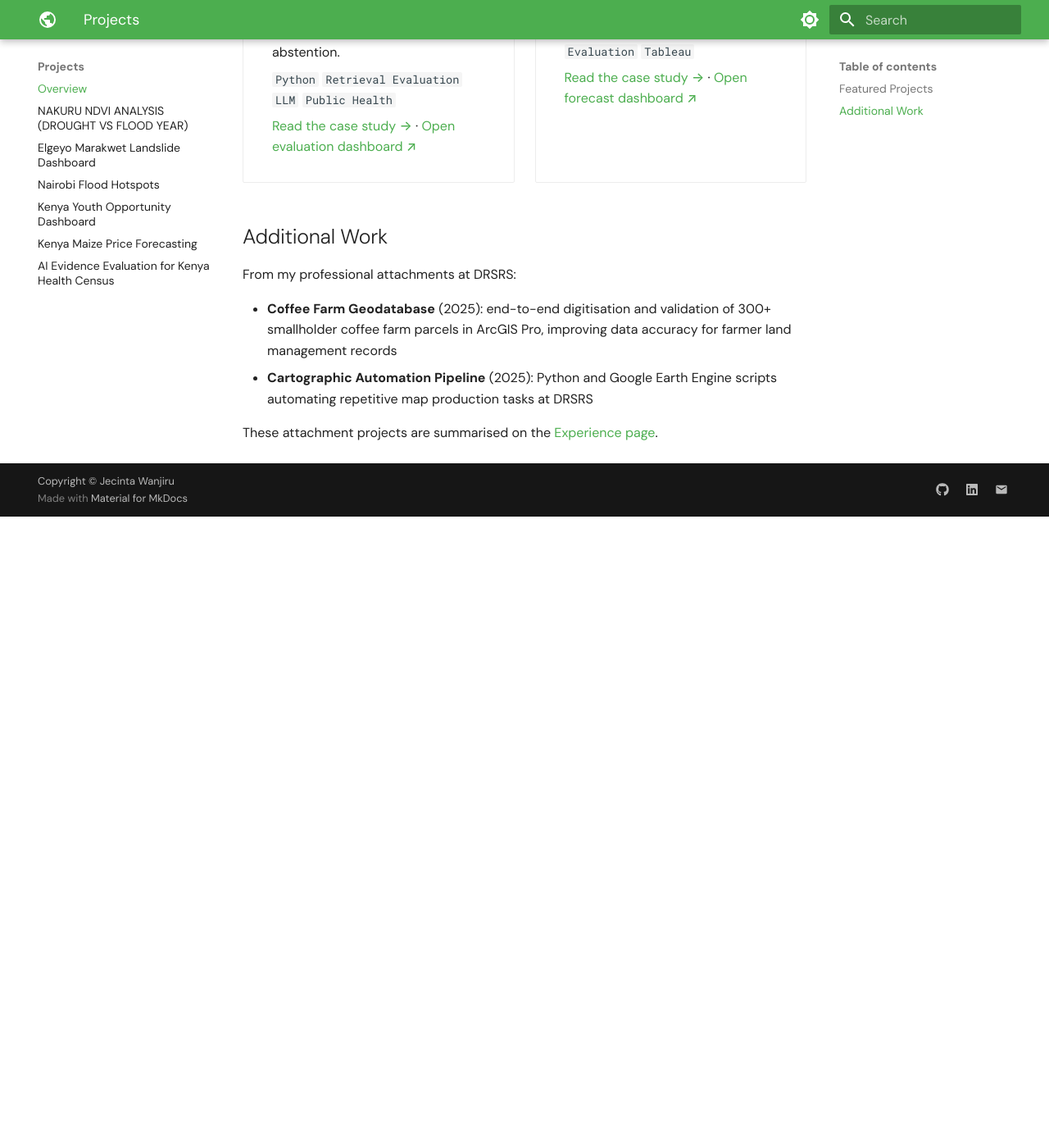
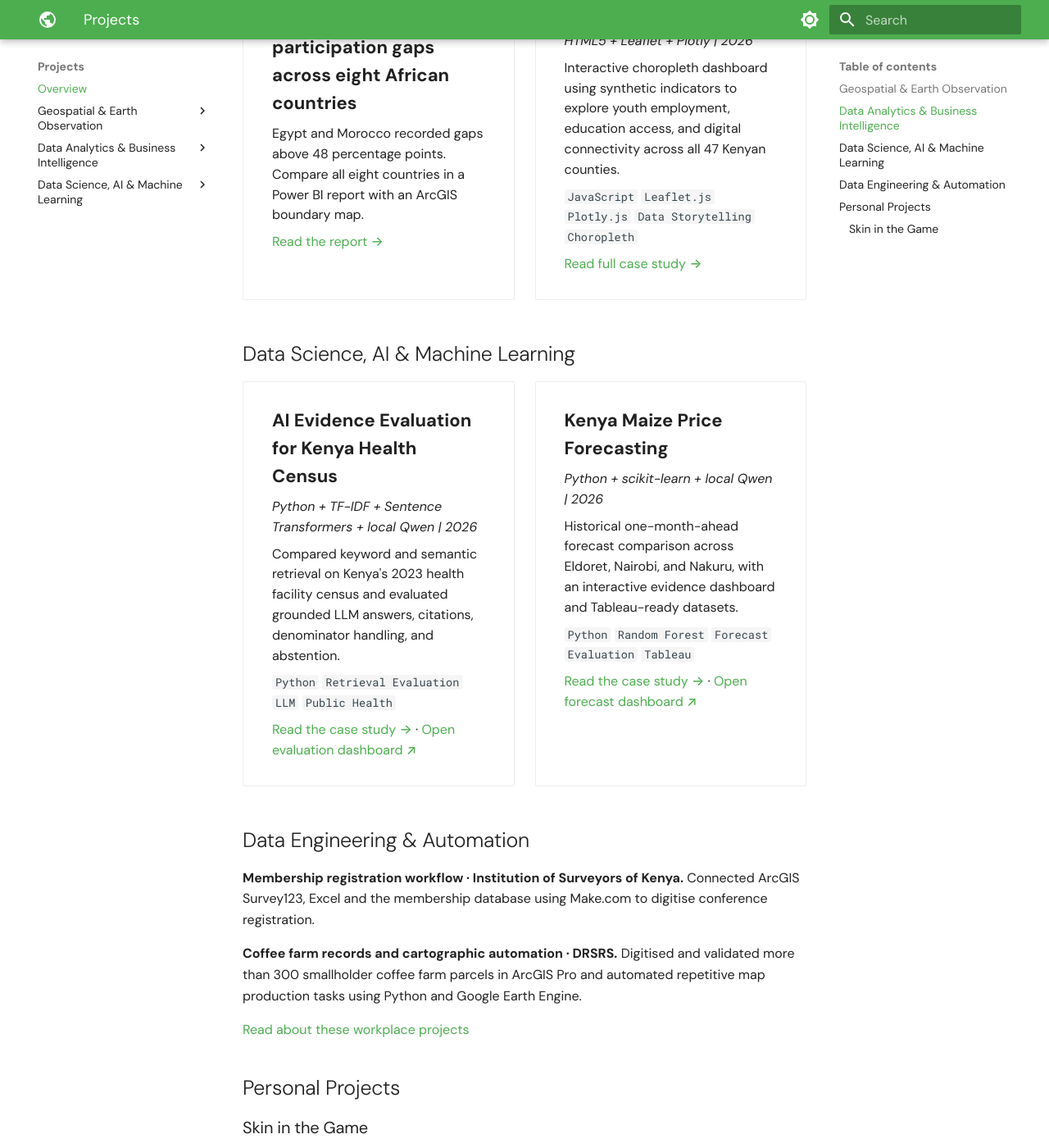
Before and after one commit to Wanjiru-1/Wanjiru-1.github.io, an MkDocs documentation site: the page built from docs/projects/index.md, in a window 1280 px wide and 1400 px high, scrolled down 2053 px. Shown: the whole window at 82% size. Built offline with MkDocs 1.6.1 and Material for MkDocs 9.7.7, drawn with Linux system fonts in a browser that asks for light colours; before the commit the page ends 2683 px from its top, so only the background shows below that; some of the changed text lies outside the part shown.

Commit message:
Organise portfolio projects and add the Power BI participation report (#1)
* Organise portfolio projects and add Power BI participation report

* Group modelling projects and add engineering and personal sections

* Feature Skin in the Game under Personal Projects

```diff
--- a/docs/projects/index.md
+++ b/docs/projects/index.md
@@ -5,9 +5,9 @@ description: Geospatial and data science projects by Jecinta Wanjiru Kinyanjui
 
 # Projects
 
-Geospatial, AI, and data analytics projects addressing climate risk, disaster preparedness, public health evidence, agriculture, and youth opportunity across Kenya. Each project presents its question, methods, data sources, results, and limitations.
+Geospatial, AI, and data analytics projects addressing climate risk, disaster preparedness, public health evidence, agriculture, and youth opportunity in Kenya and across selected African countries. Each project presents its question, methods, data sources, results, and limitations.
 
-## Featured Projects
+## Geospatial & Earth Observation
 
 <div class="grid cards" markdown>
 
@@ -50,17 +50,37 @@ Geospatial, AI, and data analytics projects addressing climate risk, disaster pr
 
     [Read full case study →](nairobi-flood-hotspots.md)
 
+</div>
+
+## Data Analytics & Business Intelligence
+
+<div class="grid cards" markdown>
+
+-   [![Ranked participation gaps for eight countries](../assets/images/participation-chart.png)](labour-participation.md)
+
+    **Labour force participation gaps across eight African countries**
+
+    Egypt and Morocco recorded gaps above 48 percentage points. Compare all eight countries in a Power BI report with an ArcGIS boundary map.
+
+    [Read the report →](labour-participation.md)
+
 -   ![Kenya Youth Opportunity Dashboard](../assets/images/kenya_youth_dashboard.png)
 
     **Kenya Youth Opportunity Dashboard**
 
     *HTML5 + Leaflet + Plotly | 2026*
 
-    Interactive choropleth dashboard analysing youth employment, education access, and digital connectivity across all 47 Kenyan counties.
+    Interactive choropleth dashboard using synthetic indicators to explore youth employment, education access, and digital connectivity across all 47 Kenyan counties.
 
     `JavaScript` `Leaflet.js` `Plotly.js` `Data Storytelling` `Choropleth`
 
     [Read full case study →](kenya-youth-dashboard.md)
+
+</div>
+
+## Data Science, AI & Machine Learning
+
+<div class="grid cards" markdown>
 
 -   **AI Evidence Evaluation for Kenya Health Census**
 
@@ -84,11 +104,20 @@ Geospatial, AI, and data analytics projects addressing climate risk, disaster pr
 
 </div>
 
-## Additional Work
+## Data Engineering & Automation
 
-From my professional attachments at DRSRS:
+**Membership registration workflow · Institution of Surveyors of Kenya.** Connected ArcGIS Survey123, Excel and the membership database using Make.com to digitise conference registration.
 
-* **Coffee Farm Geodatabase** (2025): end-to-end digitisation and validation of 300+ smallholder coffee farm parcels in ArcGIS Pro, improving data accuracy for farmer land management records
-* **Cartographic Automation Pipeline** (2025): Python and Google Earth Engine scripts automating repetitive map production tasks at DRSRS
+**Coffee farm records and cartographic automation · DRSRS.** Digitised and validated more than 300 smallholder coffee farm parcels in ArcGIS Pro and automated repetitive map production tasks using Python and Google Earth Engine.
 
-These attachment projects are summarised on the [Experience page](../experience.md).
+[Read about these workplace projects](../experience.md)
+
+## Personal Projects
+
+### Skin in the Game
+
+*Accountability app · In development*
+
+I’m building an app for people who want to follow through on a goal with encouragement from someone they know. The interactive demo lets you explore check-ins from your own perspective or switch to Maya, a sample accountability partner. Demo changes stay on your device.
+
+[Try the Skin in the Game demo](https://getskininthegame.pages.dev/demo#today)
--- a/mkdocs.yml
+++ b/mkdocs.yml
@@ -2,8 +2,8 @@
 # PORTFOLIO CONFIGURATION — Jecinta Wanjiru
 # ============================================================
 
-site_name: Jecinta Wanjiru | Geospatial Portfolio
-site_description: Surveying technologist and GIS specialist based in Nairobi, Kenya
+site_name: Jecinta Wanjiru | Geospatial and Data Analytics Portfolio
+site_description: Geospatial and data analyst based in Nairobi, Kenya
 site_author: Jecinta Wanjiru
 site_url: https://wanjiru-1.github.io/
 
@@ -67,12 +67,16 @@ nav:
   - Home: index.md
   - Projects:
     - Overview: projects/index.md
-    - NAKURU NDVI ANALYSIS (DROUGHT VS FLOOD YEAR): projects/nakuru-ndvi.md
-    - Elgeyo Marakwet Landslide Dashboard: projects/elgeyo-landslide.md
-    - Nairobi Flood Hotspots: projects/nairobi-flood-hotspots.md
-    - Kenya Youth Opportunity Dashboard: projects/kenya-youth-dashboard.md
-    - Kenya Maize Price Forecasting: projects/kenya-maize-forecasting.md
-    - AI Evidence Evaluation for Kenya Health Census: projects/kenya-health-census-assistant.md
+    - Geospatial & Earth Observation:
+      - NAKURU NDVI ANALYSIS (DROUGHT VS FLOOD YEAR): projects/nakuru-ndvi.md
+      - Elgeyo Marakwet Landslide Dashboard: projects/elgeyo-landslide.md
+      - Nairobi Flood Hotspots: projects/nairobi-flood-hotspots.md
+    - Data Analytics & Business Intelligence:
+      - Labour force participation gaps: projects/labour-participation.md
+      - Kenya Youth Opportunity Dashboard: projects/kenya-youth-dashboard.md
+    - Data Science, AI & Machine Learning:
+      - Kenya Maize Price Forecasting: projects/kenya-maize-forecasting.md
+      - AI Evidence Evaluation for Kenya Health Census: projects/kenya-health-census-assistant.md
   - Experience: experience.md
   - Skills: skills.md
   - Volunteer: volunteer.md
```
Also changed, not shown: docs/index.md (+10 -2 lines), docs/projects/labour-participation.md (added, +29 -0 lines), docs/assets/images/participation-chart.png (added), docs/assets/images/participation-map.png (added).
